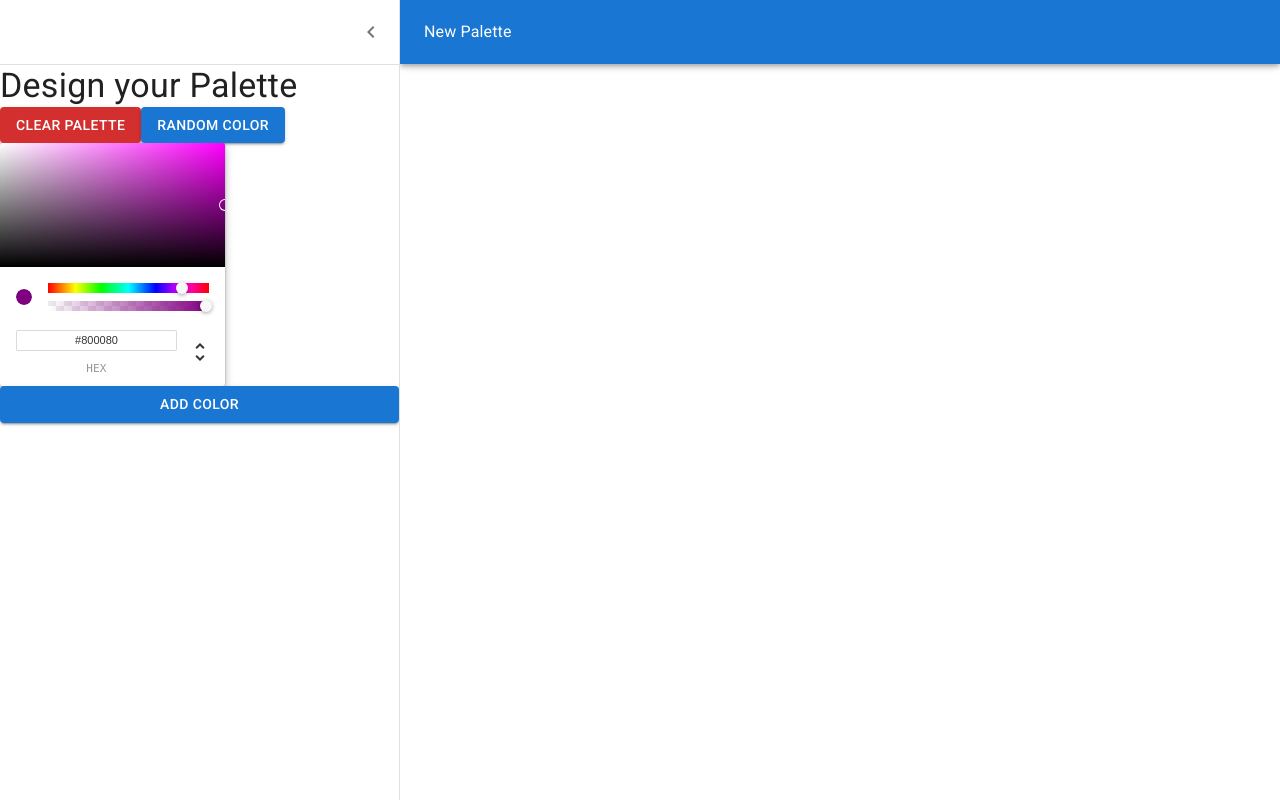
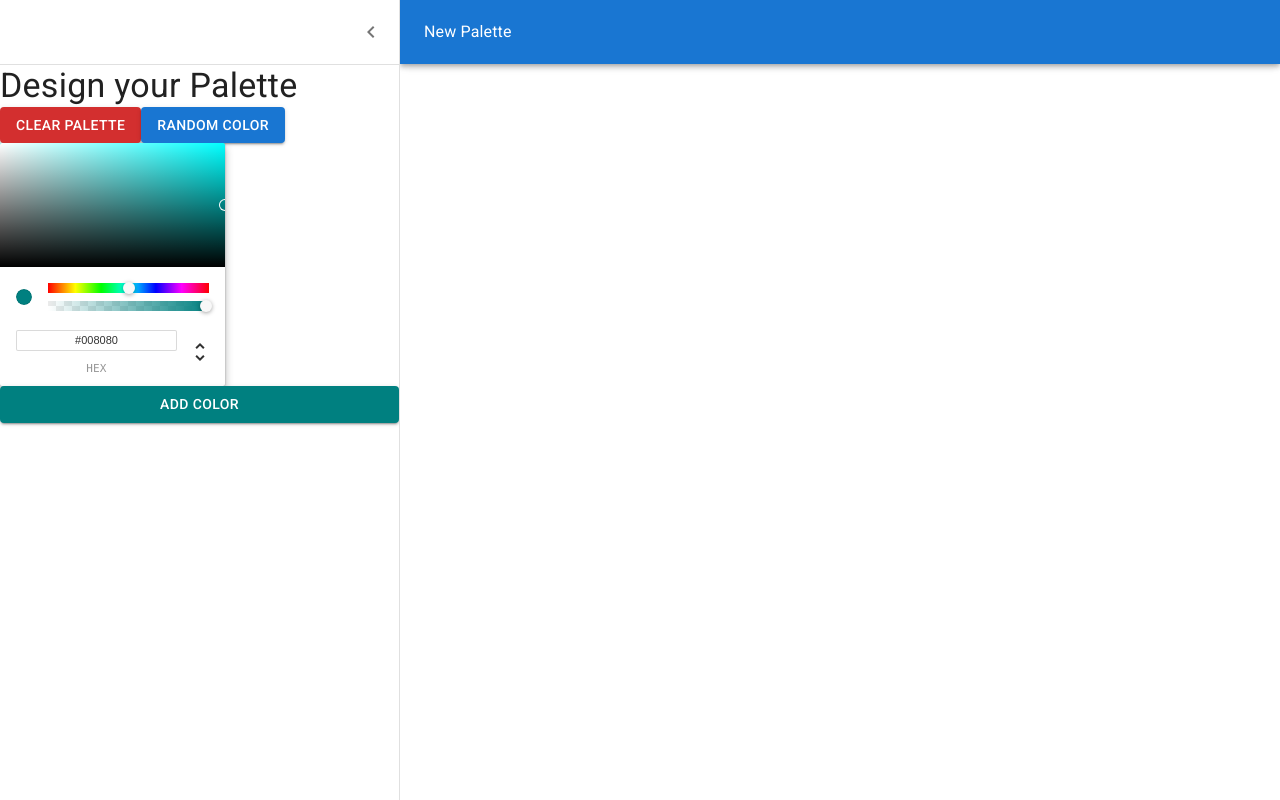
Before and after one commit to LucasLBF/color-app, a React (Create React App) app: page /palette/new in a window 1280 px wide. Both pictures are taken after a click on the button "open drawer". Built offline with nearby package versions, Linux system fonts and the light colour scheme.

Commit message:
feat: connect color picker to add color button

```diff
--- a/src/NewPaletteForm.js
+++ b/src/NewPaletteForm.js
@@ -7,7 +7,7 @@ import Drawer from "@mui/material/Drawer";
 import CssBaseline from "@mui/material/CssBaseline";
 import MuiAppBar from "@mui/material/AppBar";
 import Toolbar from "@mui/material/Toolbar";
-import { Button, Typography } from "@mui/material";
+import { Button, colors, Typography } from "@mui/material";
 import Divider from "@mui/material/Divider";
 import IconButton from "@mui/material/IconButton";
 import MenuIcon from "@mui/icons-material/Menu";
@@ -68,9 +68,13 @@ class NewPaletteForm extends Component {
     console.log("theme:", this.theme);
     this.state = {
       open: false,
+      currentColor: "teal",
+      colors: [],
     };
     this.handleDrawerOpen = this.handleDrawerOpen.bind(this);
     this.handleDrawerClose = this.handleDrawerClose.bind(this);
+    this.handleChangeColor = this.handleChangeColor.bind(this);
+    this.addNewColor = this.addNewColor.bind(this);
   }
 
   handleDrawerOpen() {
@@ -80,8 +84,17 @@ class NewPaletteForm extends Component {
   handleDrawerClose() {
     this.setState({ open: false });
   }
+
+  handleChangeColor(color) {
+    this.setState({ currentColor: color.hex });
+  }
+
+  addNewColor() {
+    this.setState({ colors: [...this.state.colors, this.state.currentColor] });
+  }
+
   render() {
-    const { open } = this.state;
+    const { open, currentColor, colors } = this.state;
     // const { classes } = this.props;
     return (
       <Box sx={{ display: "flex" }}>
@@ -129,17 +142,26 @@ class NewPaletteForm extends Component {
             </Button>
           </div>
           <ChromePicker
-            color="purple"
-            onChangeComplete={newColor => {
-              console.log(newColor);
+            color={currentColor}
+            onChangeComplete={this.handleChangeColor}
+          />
+          <Button
+            variant="contained"
+            onClick={this.addNewColor}
+            style={{
+              backgroundColor: currentColor,
             }}
-          />
-          <Button variant="contained" color="primary">
+          >
             Add Color
           </Button>
         </Drawer>
         <Main Main open={open}>
           <DrawerHeader />
+          <ul>
+            {colors.map(color => (
+              <li>{color}</li>
+            ))}
+          </ul>
         </Main>
       </Box>
     );
```
